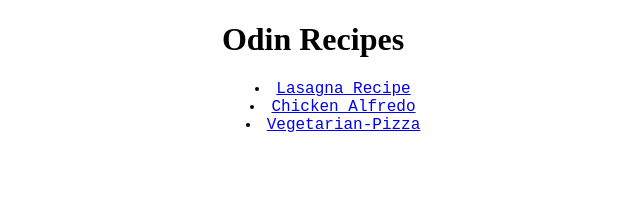
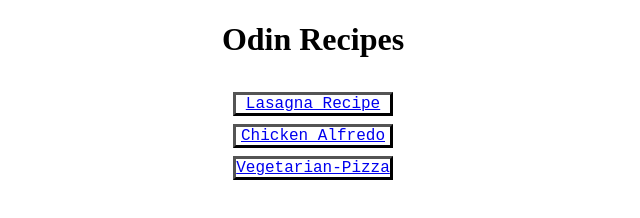
Before and after one commit to RojhatCan/odin-recipes, a plain HTML site: page index.html in a window 1280 px wide. Shown: the whole page, without its empty margins (327-967 px from the left). Drawn offline with Linux system fonts and the light colour scheme.

Commit message:
added css

```diff
--- a/recipes/recipeStyle.css
+++ b/recipes/recipeStyle.css
@@ -1,18 +1,27 @@
 ul{
     font-family: 'Courier New', Courier, monospace;
+    list-style-position: inside;
+    display: block;
+    padding: 4px;
+    width: fit-content;
     text-align: center;
-    list-style-position: inside;
+    margin: auto;
+    border: outset;
+    border-color: black;
 }
 
 h1,p{
     text-align: center;
-
 }
 
 ol{
     font-family: 'Courier New', Courier, monospace;
     text-align: center;
     list-style-position: inside;
+    width: fit-content;
+    margin: auto;
+    border: outset;
+    border-color: black;
 }
 
 .pic{
--- a/style.css
+++ b/style.css
@@ -1,10 +1,21 @@
-h1{
+h1 {
     text-align: center;
-
 }
 
-ul{
+ul {
     font-family: 'Courier New', Courier, monospace;
+    list-style-position: inside;
+    display: block;
+    padding: 4px;
+    width: fit-content;
     text-align: center;
-    list-style-position: inside;
+    margin: auto;
 }
+
+li {
+    display: block;
+    margin: 8px;
+    border-style: outset;
+    border-color: black;
+    align-items: center;
+}
```
Also changed, not shown: index.html (+0 -1 lines).
